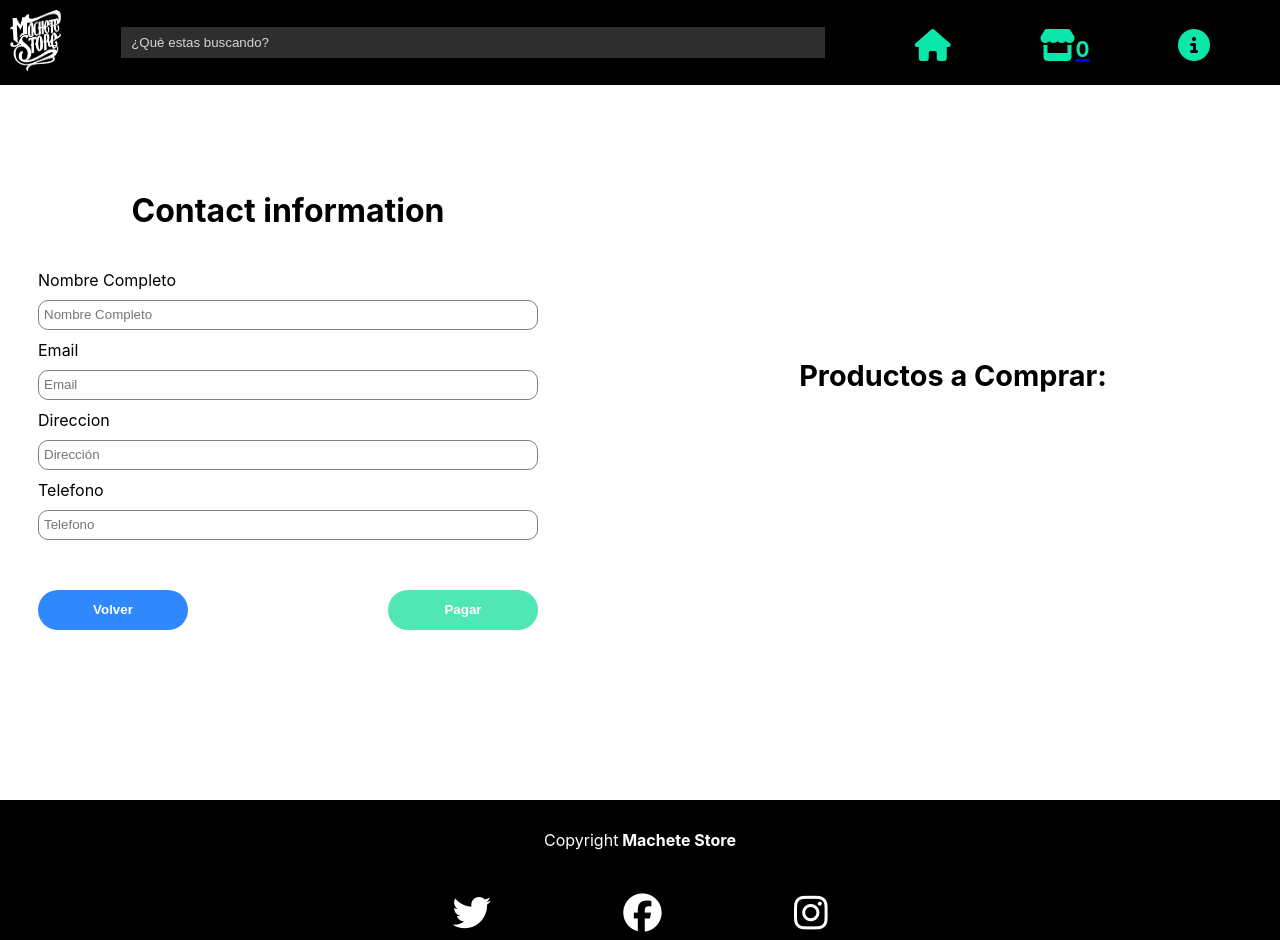
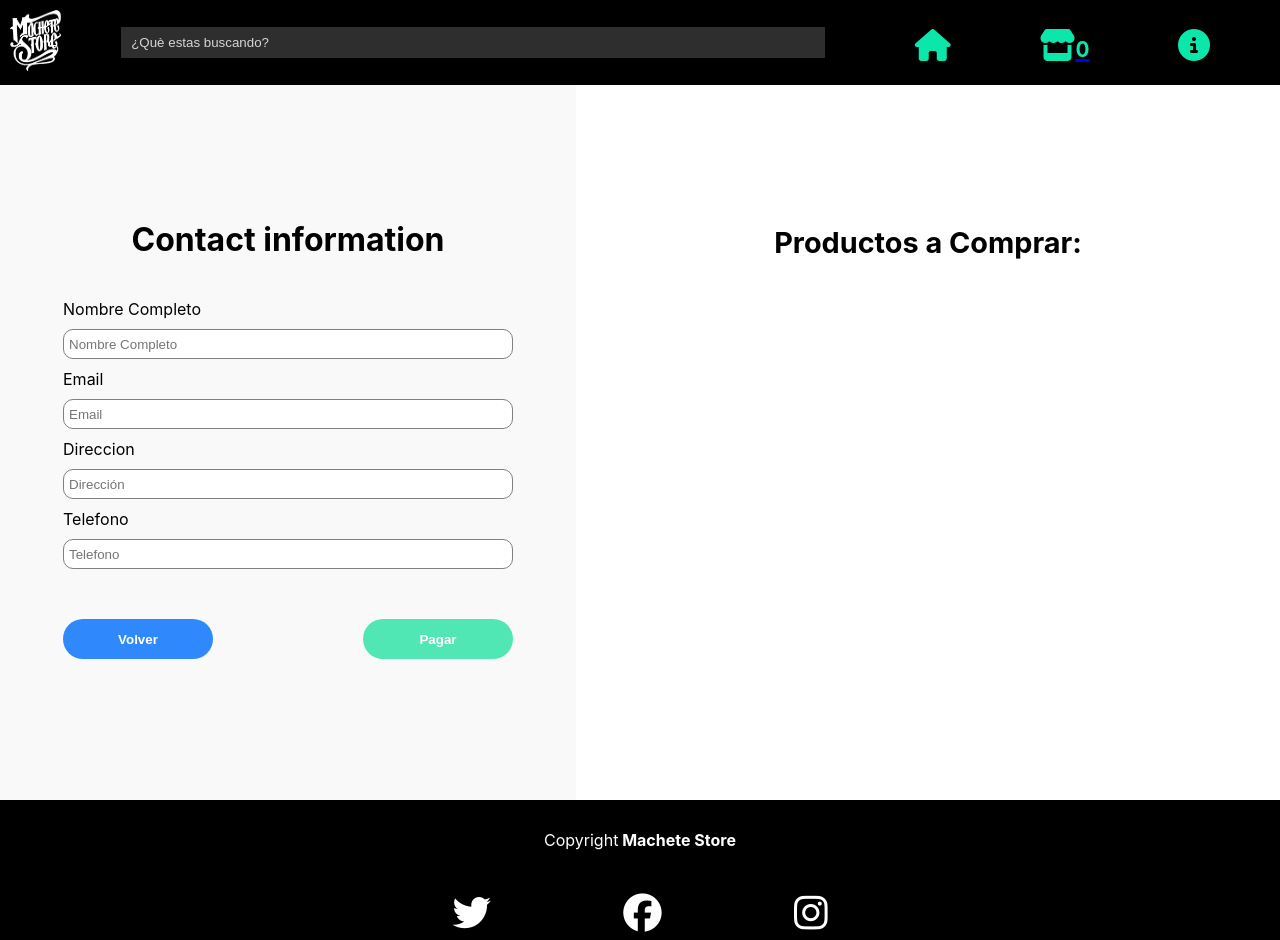
Before and after one commit to YosefBlandin/ecommerce, a React app: page /checkout/information in a window 1280 px wide. Built offline with nearby package versions, Linux system fonts and the light colour scheme.

Commit message:
Improved the sidebar categories design and added entry animations for each section

```diff
--- a/src/components/BottomNavbar.jsx
+++ b/src/components/BottomNavbar.jsx
@@ -6,7 +6,6 @@ import "../styles/components/bottomNavbar.scss";
 
 const BottomNavbar = () => {
     const {stateReduced}  = useContext(AppContext);
-    console.log(stateReduced)
     return (
         <nav className="bottomNavbar">
             <ul>
--- a/src/containers/Checkout.jsx
+++ b/src/containers/Checkout.jsx
@@ -9,9 +9,10 @@ const Checkout = () => {
     const totalSum = () => stateReduced.cart.map(e => e.price).reduce((acc,curr) => acc + curr)
 
     return (
-        <div className="checkout ">
+        <>
+                {stateReduced.cart.length > 0 ? (
+                    <div className="checkout">
                     <h3>Lista de Pedidos:</h3>
-
                             <div className="checkout__content">
                                     <CheckoutItem isButton={true}/>
                             </div>
@@ -22,6 +23,12 @@ const Checkout = () => {
                                     </Link>
                         </div>
                     </div>
+                ): (
+                    <div className="checkout--none">
+                        <h3>Sin Pedidos</h3>
+                    </div>
+                )}
+        </>
     );
 };
 
--- a/src/styles/_animations.scss
+++ b/src/styles/_animations.scss
@@ -1,10 +1,8 @@
 @keyframes entryAnimation {
     0% {
         opacity: 0;
-        transform: translateY(-10vh);
     }
     100% {
         opacity: 1;
-        transform: translateY(0);
     }
 }
--- a/src/styles/components/checkout.scss
+++ b/src/styles/components/checkout.scss
@@ -1,4 +1,5 @@
-@import "../variables";
+@import "../_variables";
+@import "../_animations";
 .checkout {
     display: flex;
     flex-direction: column;
@@ -6,6 +7,7 @@
     margin-top: 130px;
     min-height: 100vh;
     width: 100vw;
+    animation: 1s entryAnimation;
     h3 {
         text-align: center;
     }
@@ -40,6 +42,12 @@
             background-color: $primary-blue;
         }
     }
+}
+.checkout--none {
+    margin-top: 130px;
+    min-height: 100vh;
+    font-size: 1.5rem;
+    text-align: center;
 }
 @media screen and (min-width: 400px) {
     .checkout {
--- a/src/styles/components/checkoutItem.scss
+++ b/src/styles/components/checkoutItem.scss
@@ -27,6 +27,7 @@
             border: none;
             color: rgb(201, 25, 25);
             font-size: 1.2rem;
+            cursor: pointer;
         }
     }
 
--- a/src/styles/components/header.scss
+++ b/src/styles/components/header.scss
@@ -28,7 +28,6 @@
 }
 @media screen and (min-width: 1024px) {
     .header {
-        position: fixed;
         .header__navbar {
             display: grid;
             grid-template-columns: repeat(6, 1fr);
--- a/src/styles/components/information.scss
+++ b/src/styles/components/information.scss
@@ -1,7 +1,13 @@
-@import "../variables";
+@import "../_variables";
+@import "../_animations";
 .information {
-    margin-top: 120px;
     min-height: 100vh;
+    animation: 1s entryAnimation;
+    &__content {
+        padding-top: 120px;
+        padding-bottom: 50px;
+        background-color: rgb(249, 249, 249);
+    }
     &__head {
         margin: 20px 0;
         text-align: center;
@@ -36,6 +42,7 @@
             font-weight: bold;
             border: none;
             border-radius: 30px;
+            cursor: pointer;
             background-color: $primary-blue;
         }
         .information__next {
@@ -47,13 +54,35 @@
             border: none;
             border-radius: 30px;
             background-color: rgb(80, 231, 181);
+            cursor: pointer;
             }
         }
     }
     &__sidebar {
         width: 100vw;
-        margin: 30px 0;
-        padding: 10px;
+        min-height: 50vh;
+        padding: 60px 0;
+        .sidebar__title {
+            margin: 25px 0;
+        }
+        .sidebar__item {
+            display: flex;
+            flex-wrap: wrap;
+            justify-content: center;
+            width: 100%;
+            .checkout__item {
+                display: flex;
+                flex-direction: column;
+                height: fit-content;
+                width: fit-content;
+                padding: 20px;
+                margin: 10px 5px;
+                text-align: center;
+                h4 {
+                    margin: 10px 0;
+                }
+            }
+        }
         h3 {
             text-align: center;
             font-size: 1.5rem;
@@ -62,48 +91,8 @@
 }
 @media screen and (min-width: 768px) {
 .information {
-    margin-top: 200px;
-    &__form {
-        label {
-            width: 500px;
-        }
-    }
-    &__buttons {
-        width: 500px;
-    }
-    &__sidebar {
-        margin: 30px 0;
-        padding: 10px;
-        h3 {
-            margin-bottom: 50px;
-            font-size: 1.5rem;
-            margin-left: 50px;
-        }
-    }
-
-    .sidebar__item {
-        display: flex;
-        flex-wrap: wrap;
-        justify-content: center;
-        width: 100%;
-        .checkout__item {
-            width: 350px;
-            margin: 10px;
-        }
-    }
-}
-}
-@media screen and (min-width :1200px) {
-.information {
-    display: grid;
-    grid-template-columns: 45% 55%;
-    align-items: center;
-    min-height: 100vh;
-    margin-top: 0;
-    &__head {
-        h2{
-            font-size: 2rem;
-        }
+    &__content {
+        padding-top: 200px;
     }
     &__form {
         label {
@@ -114,17 +103,42 @@
         width: 500px;
     }
     &__sidebar {
+        h3 {
+            margin-bottom: 50px;
+            font-size: 1.5rem;
+            margin-left: 50px;
+        }
+    }
+}
+}
+@media screen and (min-width :1200px) {
+.information {
+    display: grid;
+    grid-template-columns: 45% 55%;
+    min-height: 100vh;
+    &__head {
+        h2{
+            font-size: 2rem;
+        }
+    }
+    &__form {
+        label {
+            width: 450px;
+        }
+    }
+    &__buttons {
+        width: 450px;
+    }
+    &__sidebar {
         width: 100%;
-        margin: 30px 0;
-        padding: 0;
+        height: 100%;
+        padding-top: 200px;
         justify-self: center;
         .sidebar__item {
             .checkout__item {
-                width: 300px;
-                height: 150px;
                 img {
-                    width: 150px;
-                    height: 150px;
+                    width: 170px;
+                    height: 170px;
                 }
             }
         }
--- a/src/styles/components/productsCategories.scss
+++ b/src/styles/components/productsCategories.scss
@@ -18,17 +18,22 @@
     &__menu {
         display: flex;
         flex-wrap: wrap;
-        justify-content: center;
+        justify-content: space-around;
         align-items: center;
         list-style: none;
         width: 100%;
+        height: 80px;
         text-align: center;
+        background-color: whitesmoke;
         li {
-            padding: 20px;
-            width: 100px;
+            display: flex;
+            align-items: center;
+            justify-content: center;
+            height: 100%;
+            width: 90px;
             color: #000;
+            background-color: whitesmoke;
             font-weight: bold;
-            border: 1px solid rgb(200, 200, 200);
             transition: 0.5s;
             cursor: pointer;
             &:hover {
@@ -39,11 +44,36 @@
         }
     }
 }
-
+@media screen and (min-width: 768px) {
+    .productsCategories {
+        width: 100vw;
+        .categoriesSidebar {
+            width: fit-content;
+            margin: 50px auto;
+            &__menu {
+                li {
+                    width: 130px;
+                }
+            }
+        }
+        h3 {
+            margin-bottom: 50px;
+            font-size: 2.5rem;
+            text-align: center;
+        }
+    }
+}
 @media screen and (min-width: 1024px) {
     .productsCategories {
         width: 100vw;
-        padding-top: 50px;
+        .categoriesSidebar {
+            width: fit-content;
+            &__menu {
+                li {
+                    width: 150px;
+                }
+            }
+        }
         h3 {
             margin-bottom: 50px;
             font-size: 3rem;
--- a/src/styles/global.scss
+++ b/src/styles/global.scss
@@ -1,3 +1,4 @@
+
 * {
 	margin: 0;
 	padding: 0;
```
Lines whose indentation alone changed are shown as unchanged.
